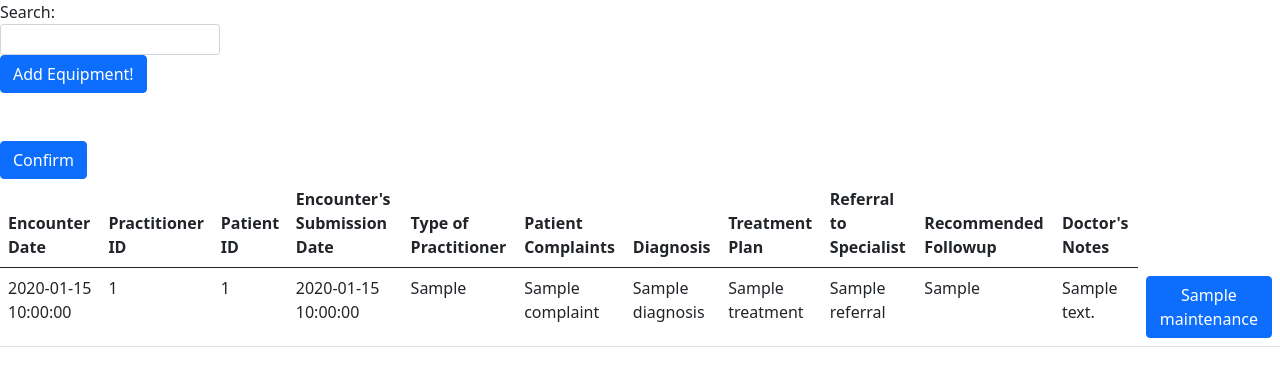
After one commit to Dotechno/Health-Tracker, a Flask app: template templates/medical_encounter.html in a window 1280 px wide. The commit adds this page. Shown: the top 386 px of the page. Run offline with Flask 3, Linux system fonts and the light colour scheme; the template is opened without the code that fills it: most values are stand-ins (such as "Sample title", 1, 10 or a date in 2020); some libraries are stand-ins or nearby versions.

Commit message:
Displays inputted Practitioner ID
Need to figure out how to do Patient ID into Patient name

```diff
--- a/model.py
+++ b/model.py
@@ -93,6 +93,7 @@ class Patient(db.Model):
 class MedicalEncounter(db.Model):
     id = db.Column(db.Integer, primary_key=True)
     encounter_date = db.Column(db.Date, nullable=False)
+    practitioner_id = db.Column(db.Integer, db.ForeignKey('physician.id'), nullable=False)
     practitioner_type = db.Column(db.String(200), nullable=False)
     complaint = db.Column(db.String(200), nullable=False)
     diagnosis = db.Column(db.String(200), nullable=False)
--- a/run.py
+++ b/run.py
@@ -97,12 +97,12 @@ def create_patient():
         db.session.add(patient)
         db.session.commit()
 
-        return "Good job"
+        return "Patient Added"
 
     return render_template('patient.html', form=form)
 
 
-@app.route('/medical_encounter', methods=['GET','POST'])
+@app.route('/create_medical_encounter', methods=['GET','POST'])
 def create_medical_encounter():
     form = MedicalEncounterForm()
     if request.method == 'POST':
@@ -115,16 +115,21 @@ def create_medical_encounter():
         recommended_followup=form.recommended_followup.data
         notes=form.notes.data
         submission_date=form.submission_date.data
-        patient_id=Patient.query.filter_by(name=form.patient_name.data).first().id
-
+        patient_name=Patient.query.filter_by(name=form.patient_name.data).first()
+        practitioner_id=form.practitioner_id.data
         # push to db without validation
-        medical_encounter = MedicalEncounter(encounter_date=encounter_date, practitioner_type=practitioner_type, complaint=complaint, diagnosis=diagnosis, treatment=treatment, referral=referral, recommended_followup=recommended_followup, notes=notes, submission_date=submission_date, patient_id=patient_id)
+        medical_encounter = MedicalEncounter(encounter_date=encounter_date, practitioner_type=practitioner_type, complaint=complaint, diagnosis=diagnosis, treatment=treatment, referral=referral, recommended_followup=recommended_followup, notes=notes, submission_date=submission_date, patient_id=patient_name, practitioner_id=practitioner_id)
         db.session.add(medical_encounter)
         db.session.commit()
 
-        return "Good job"
+        return "Medical Encounter Added"
 
     return render_template('create_medical_encounter.html', form=form)
+
+@app.route('/medical_encounter', methods=['GET','POST'])
+def medical_encounter():
+    medical_encounters = MedicalEncounter.query.order_by(MedicalEncounter.encounter_date).all()
+    return render_template('medical_encounter.html', mes=medical_encounters)
 
 
 #Create a form similar to login and fill that in
--- /dev/null
+++ b/templates/medical_encounter.html
@@ -0,0 +1,127 @@
+<!DOCTYPE html>
+<html>
+
+<head>
+    <title>INSERT TITLE</title>
+    <link href="https://cdn.jsdelivr.net/npm/bootstrap@5.0.2/dist/css/bootstrap.min.css" rel="stylesheet">
+    <link href="https://cdn.datatables.net/1.13.4/css/dataTables.bootstrap5.min.css" rel="stylesheet">
+    <link href="https://cdn.datatables.net/1.13.4/css/jquery.dataTables.min.css" rel="stylesheet">
+    <link rel="stylesheet" href="https://cdn.datatables.net/buttons/2.3.6/css/buttons.dataTables.min.css">
+    <link rel="stylesheet" href="../static/css/physician.css">
+
+    <script src="https://code.jquery.com/jquery-3.6.4.min.js"></script>
+    <script src="https://cdn.datatables.net/1.13.4/js/jquery.dataTables.min.js"></script>
+    <script src="https://cdn.datatables.net/1.13.4/js/dataTables.bootstrap5.min.js"></script>
+
+    <script src="https://cdn.datatables.net/buttons/2.3.6/js/dataTables.buttons.min.js"></script>
+    <script src="https://cdnjs.cloudflare.com/ajax/libs/jszip/3.1.3/jszip.min.js"></script>
+    <script src="https://cdnjs.cloudflare.com/ajax/libs/pdfmake/0.1.53/pdfmake.min.js"></script>
+    <script src="https://cdnjs.cloudflare.com/ajax/libs/pdfmake/0.1.53/vfs_fonts.js"></script>
+    <script src="https://cdn.datatables.net/buttons/2.3.6/js/buttons.html5.min.js"></script>
+    <script src="https://cdn.datatables.net/buttons/2.3.6/js/buttons.print.min.js"></script>
+
+    <script src="../static/javascript/physcian.js"></script>
+</head>
+
+<body>
+
+    <div class="row">
+        <div class="col-md-6">
+            <div class="dataTables_filter">
+                <label>Search:
+                    <input type="search" class="form-control form-control-sm" placeholder=""
+                        aria-controls="physcian-table">
+                </label>
+            </div>
+        </div>
+    </div>
+
+    <button type="button" class="btn btn-primary" data-bs-toggle="modal" data-bs-target="#exampleModal">
+        Add Equipment!
+    </button>
+    <!-- Modal -->
+    <div class="modal fade" id="exampleModal" tabindex="-1" aria-labelledby="exampleModalLabel" aria-hidden="true">
+        <div class="modal-dialog">
+            <div class="modal-content">
+                <div class="modal-header">
+                    <h1 class="modal-title fs-5" id="exampleModalLabel">Modal title</h1>
+                    <button type="button" class="btn-close" data-bs-dismiss="modal" aria-label="Close"></button>
+                </div>
+                <div class="modal-body">
+                    <div class="content">
+                        <div class="content">
+                            <form action="" method="POST">
+                                <h1>Add Equipment</h1>
+
+                                <label for="ptname" id="ptnameLabel">Equipment:</label>
+                                <input type="text" name="ptname" id="ptname"><br>
+                                <label for="phname" id="phnameLabel">Physician Name:</label>
+                                <input type="text" name="phname" id="phname"><br>
+                                <label for="lbtech" id="lbtechLabel">Lab test Technician:</label>
+                                <input type="text" name="lbtech" id="lbtech"><br>
+                                <label for="lbresult" id="lbresultLabel">Lab test result:</label>
+                                <input type="text" name="lbresult" id="lbresult"><br>
+                                <label for="lbdate" id="lbdateLabel">Lab test date:</label>
+                                <input type="date" name="lbdate" id="lbdate">
+                                <label for="lbtime" id="lbtimeLabel">Lab test time:</label>
+                                <input type="time" step="1" name="lbtime" id="lbtime"><br>
+                                <input type="submit" value="Add Lab Order Data">
+                            </form>
+                        </div>
+                    </div>
+                </div>
+                <div class="modal-footer">
+                    <button type="button" class="btn btn-secondary" data-bs-dismiss="modal">Close</button>
+                    <button type="button" class="btn btn-primary">Save changes</button>
+                </div>
+            </div>
+        </div>
+    </div>
+    <div div class="mt-5">
+        <table class="table center" id="physcian-table">
+            <thead>
+                <tr>
+                    <th>Encounter Date</th>
+                    <th>Practitioner ID</th>
+                    <th>Patient ID</th>
+                    <th>Encounter's Submission Date</th>
+                    <th>Type of Practitioner</th>
+                    <th>Patient Complaints</th>
+                    <th>Diagnosis</th>
+                    <th>Treatment Plan</th>
+                    <th>Referral to Specialist</th>
+                    <th>Recommended Followup</th>
+                    <th>Doctor's Notes</th>
+
+                </tr>
+            </thead>
+            <tbody>
+                {% for me in mes %}
+                <tr>
+                    <td>{{ me.encounter_date}}</td>
+                    <td>{{ me.practitioner_id}}</td>
+                    <td>{{ me.patient_id}}</td>
+                    <td>{{ me.submission_date }}</td>
+                    <td>{{ me.practitioner_type }}</td>
+                    <td>{{ me.complaint }}</td>
+                    <td>{{ me.diagnosis }}</td>
+                    <td>{{ me.treatment }}</td>
+                    <td>{{ me.referral }}</td>
+                    <td>{{ me.recommended_followup }}</td>
+                    <td>{{ me.notes }}</td>
+                    <td>
+                        <button type="button" class="btn btn-primary" onclick="openConfirmModal()">{{me.maintenance}}</button>
+                    </td>
+                </tr>
+                {% endfor %}
+
+                <button type="button" class="btn btn-primary">Confirm</button>
+                </tr>
+            </tbody>
+        </table>
+    </div>
+
+    <script src="https://cdn.jsdelivr.net/npm/bootstrap@5.0.2/dist/js/bootstrap.bundle.min.js"></script>
+</body>
+
+</html>
```
Also changed, not shown: forms.py (+8 -13 lines), templates/create_medical_encounter.html (+11 -0 lines).
